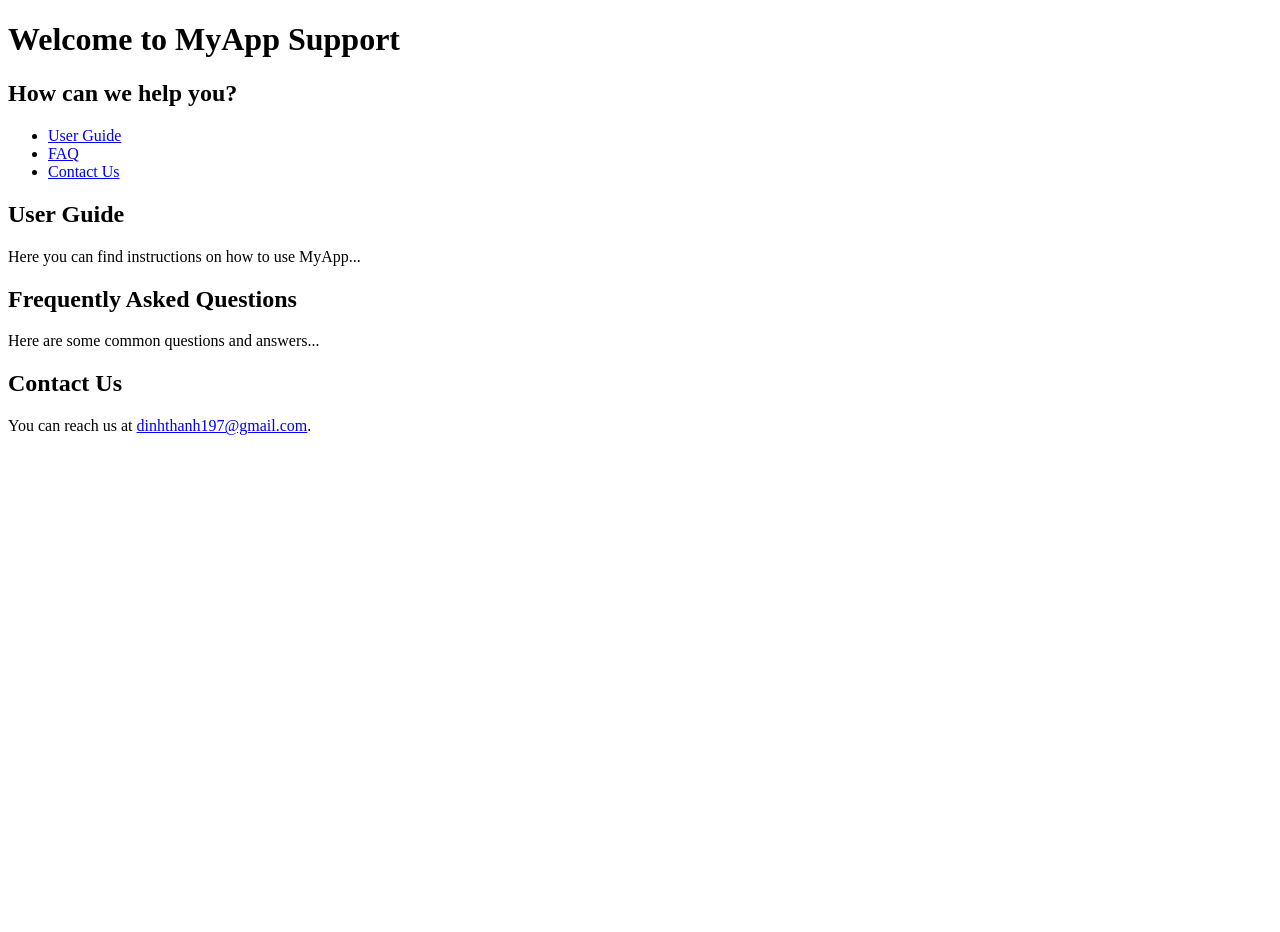
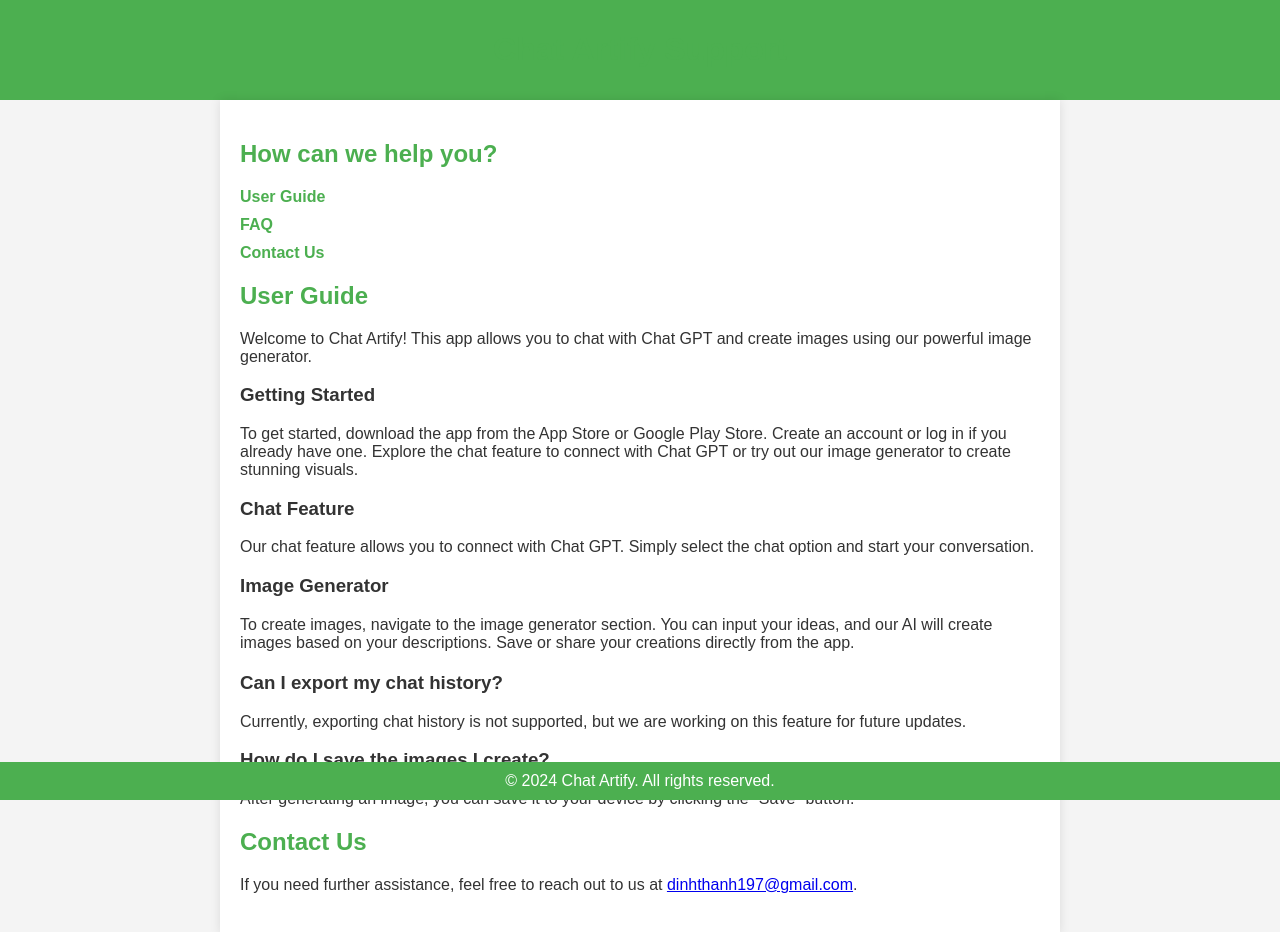
Before and after one commit to phanthanh197/Chat-Artify-Support, a plain HTML site: page index.html in a window 1280 px wide. Before the commit the page ends 800 px from the top, so only its background shows below. Drawn offline with Linux system fonts and the light colour scheme.

Commit message:
Update index.html

```diff
--- a/index.html
+++ b/index.html
@@ -3,10 +3,65 @@
 <head>
     <meta charset="UTF-8">
     <meta name="viewport" content="width=device-width, initial-scale=1.0">
-    <title>Support - MyApp</title>
+    <title>Support - Chat Artify</title>
+    <style>
+        body {
+            font-family: Arial, sans-serif;
+            margin: 0;
+            padding: 0;
+            background-color: #f4f4f4;
+            color: #333;
+        }
+        header {
+            background-color: #4CAF50;
+            color: white;
+            padding: 10px 0;
+            text-align: center;
+        }
+        main {
+            padding: 20px;
+            max-width: 800px;
+            margin: auto;
+            background-color: white;
+            box-shadow: 0 0 10px rgba(0, 0, 0, 0.1);
+        }
+        h1, h2 {
+            color: #4CAF50;
+        }
+        ul {
+            list-style-type: none;
+            padding: 0;
+        }
+        ul li {
+            margin: 10px 0;
+        }
+        ul li a {
+            text-decoration: none;
+            color: #4CAF50;
+            font-weight: bold;
+        }
+        ul li a:hover {
+            text-decoration: underline;
+        }
+        section {
+            margin: 20px 0;
+        }
+        footer {
+            text-align: center;
+            padding: 10px 0;
+            background-color: #4CAF50;
+            color: white;
+            position: fixed;
+            bottom: 0;
+            width: 100%;
+        }
+    </style>
 </head>
 <body>
-    <h1>Welcome to MyApp Support</h1>
+    <header>
+        <h1>Chat Artify Support</h1>
+    </header>
+    <main>
         <h2>How can we help you?</h2>
         <ul>
             <li><a href="#guide">User Guide</a></li>
@@ -16,17 +71,29 @@
 
         <section id="guide">
             <h2>User Guide</h2>
-        <p>Here you can find instructions on how to use MyApp...</p>
+            <p>Welcome to Chat Artify! This app allows you to chat with Chat GPT and create images using our powerful image generator.</p>
+            <h3>Getting Started</h3>
+            <p>To get started, download the app from the App Store or Google Play Store. Create an account or log in if you already have one. Explore the chat feature to connect with Chat GPT or try out our image generator to create stunning visuals.</p>
+            <h3>Chat Feature</h3>
+            <p>Our chat feature allows you to connect with Chat GPT. Simply select the chat option and start your conversation.</p>
+            <h3>Image Generator</h3>
+            <p>To create images, navigate to the image generator section. You can input your ideas, and our AI will create images based on your descriptions. Save or share your creations directly from the app.</p>
         </section>
 
         <section id="faq">
-        <h2>Frequently Asked Questions</h2>
-        <p>Here are some common questions and answers...</p>
+            <h3>Can I export my chat history?</h3>
+            <p>Currently, exporting chat history is not supported, but we are working on this feature for future updates.</p>
+            <h3>How do I save the images I create?</h3>
+            <p>After generating an image, you can save it to your device by clicking the "Save" button.</p>
         </section>
 
         <section id="contact">
             <h2>Contact Us</h2>
-        <p>You can reach us at <a href="mailto:dinhthanh197@gmail.com.com">dinhthanh197@gmail.com</a>.</p>
+            <p>If you need further assistance, feel free to reach out to us at <a href="mailto:dinhthanh197@gmail.com">dinhthanh197@gmail.com</a>.</p>
         </section>
+    </main>
+    <footer>
+        &copy; 2024 Chat Artify. All rights reserved.
+    </footer>
 </body>
 </html>
```
Lines whose indentation alone changed are shown as unchanged.
